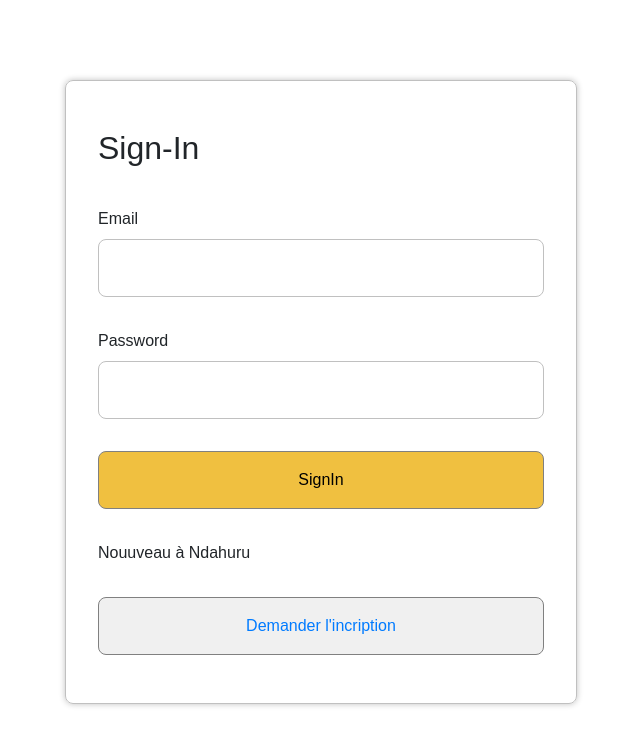
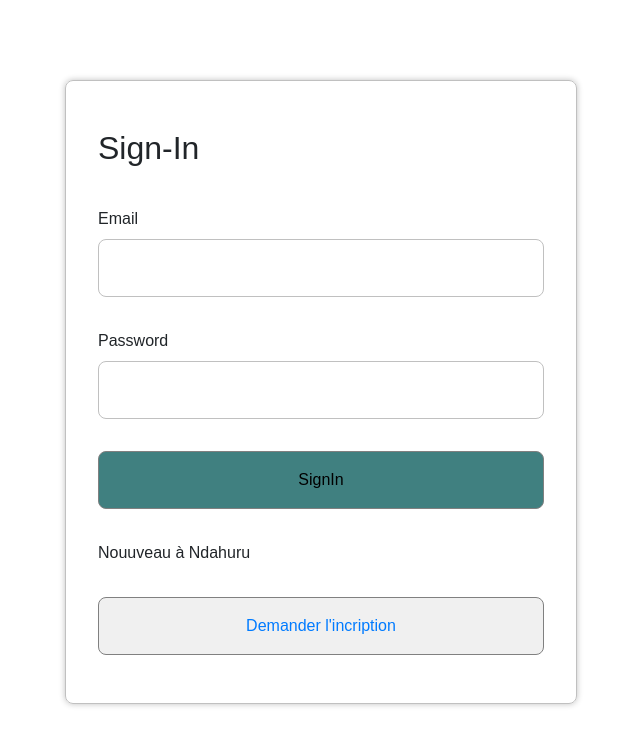
Before and after one commit to IbrahimBagalwa/school_app, a React (Create React App) app: page /login in a window 1280 px wide. Shown: the top 746 px of the page, without its empty margins (319-959 px from the left). Built offline with nearby package versions, Linux system fonts and the light colour scheme.

Commit message:
home page

```diff
--- a/src/pages/register/style.register.css
+++ b/src/pages/register/style.register.css
@@ -37,7 +37,7 @@
      box-shadow: rgb(216, 216, 216) 0px 0px 6px 0px;
  }
  .button.primary{
-     background-color: #f0c040;
+     background-color: #408080;
  }
  .button.secondary{
      background-color: #f0f0f0;
```
